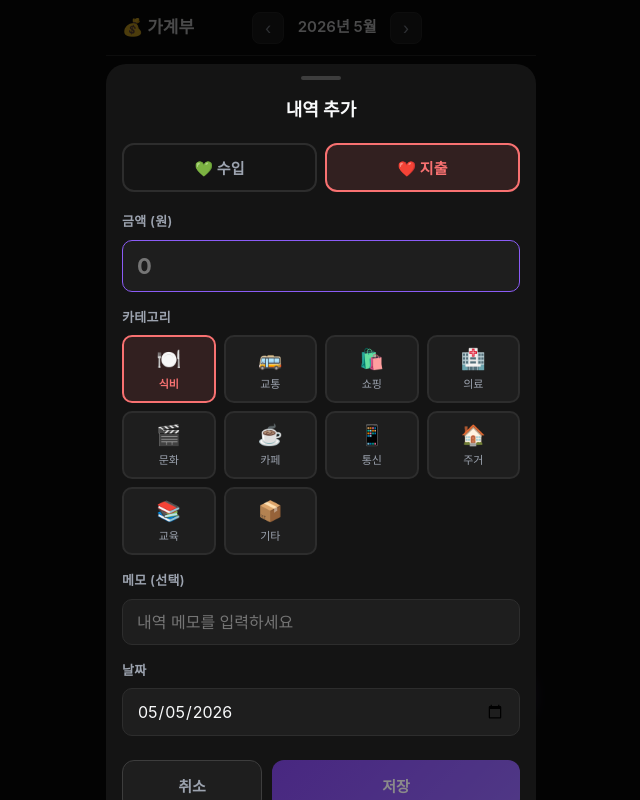
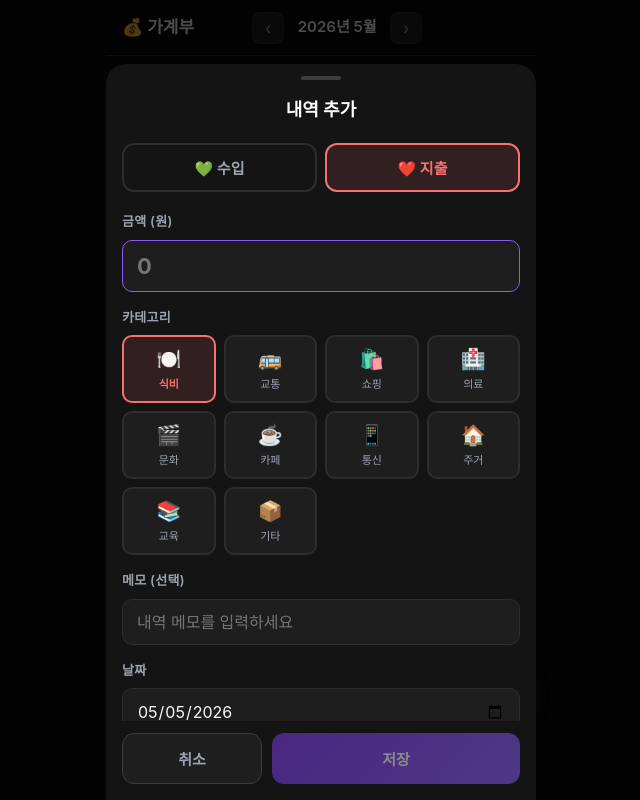
Before and after one commit to jmm654/budget-app, a React (Vite) app: page / in a window 1280 px wide. Both pictures are taken after a click on the button "내역 추가". Shown: the whole page, without its empty margins (319-959 px from the left). Built offline with nearby package versions, Linux system fonts and the light colour scheme.

Commit message:
fix: 팝업 바텀시트 구조 변경 - 헤더/스크롤영역/버튼 분리로 iOS 스크롤 근본 해결

```diff
--- a/src/components/SettingsScreen.js
+++ b/src/components/SettingsScreen.js
@@ -12,8 +12,11 @@ const PRESET_ICONS = ['🍕','🍺','🎮','🐶','🐱','✈️','🚗','⛽','
 
 /* ─── 카테고리 추가 폼 ─── */
 const catFormS = {
-  overlay: { position:'fixed', inset:0, background:'rgba(0,0,0,0.75)', zIndex:300, display:'flex', alignItems:'flex-end', justifyContent:'center', overflow:'hidden' },
-  sheet: { width:'100%', maxWidth:430, background:'#141414', borderRadius:'20px 20px 0 0', padding:'0 16px calc(24px + env(safe-area-inset-bottom,0px))', maxHeight:'90vh', overflowY:'scroll', WebkitOverflowScrolling:'touch', overscrollBehavior:'contain', touchAction:'pan-y' },
+  overlay: { position:'fixed', inset:0, background:'rgba(0,0,0,0.75)', zIndex:300, display:'flex', alignItems:'flex-end', justifyContent:'center' },
+  sheet: { width:'100%', maxWidth:430, background:'#141414', borderRadius:'20px 20px 0 0', maxHeight:'90vh', display:'flex', flexDirection:'column' },
+  sheetHeader: { padding:'0 16px', flexShrink:0 },
+  scrollContent: { flex:1, overflowY:'scroll', WebkitOverflowScrolling:'touch', overscrollBehavior:'contain', padding:'0 16px 8px' },
+  sheetFooter: { flexShrink:0, padding:'12px 16px calc(24px + env(safe-area-inset-bottom,0px))' },
   handle: { width:40, height:4, borderRadius:2, background:'#3D3D3D', margin:'12px auto 16px' },
   title: { fontSize:17, fontWeight:700, color:'#F9FAFB', textAlign:'center', marginBottom:20 },
   label: { fontSize:13, fontWeight:600, color:'#9CA3AF', marginBottom:8 },
@@ -55,10 +58,12 @@ function CategoryForm({ onSave, onClose }) {
   return (
     <div style={catFormS.overlay} onClick={(e) => { if (e.target === e.currentTarget) onClose(); }}>
       <div style={catFormS.sheet}>
+        <div style={catFormS.sheetHeader}>
           <div style={catFormS.handle} />
           <div style={catFormS.title}>카테고리 추가</div>
+        </div>
 
-        {/* 미리보기 */}
+        <div style={catFormS.scrollContent}>
           <div style={catFormS.previewRow}>
             <div style={catFormS.previewIcon(color)}>{finalIcon}</div>
             <div>
@@ -67,18 +72,15 @@ function CategoryForm({ onSave, onClose }) {
             </div>
           </div>
 
-        {/* 수입/지출 */}
           <div style={catFormS.label}>종류</div>
           <div style={catFormS.typeRow}>
             <button style={catFormS.typeBtn(type === 'income', '#10B981')} onClick={() => setType('income')}>💚 수입</button>
             <button style={catFormS.typeBtn(type === 'expense', '#F87171')} onClick={() => setType('expense')}>❤️ 지출</button>
           </div>
 
-        {/* 이름 */}
           <div style={catFormS.label}>카테고리 이름</div>
           <input style={catFormS.input} type="text" placeholder="예: 반려동물" value={name} onChange={(e) => setName(e.target.value)} maxLength={8} autoFocus />
 
-        {/* 아이콘 선택 */}
           <div style={catFormS.label}>아이콘 선택</div>
           <div style={catFormS.iconGrid}>
             {PRESET_ICONS.map((ic) => (
@@ -96,17 +98,19 @@ function CategoryForm({ onSave, onClose }) {
             maxLength={2}
           />
 
-        {/* 색상 선택 */}
           <div style={catFormS.label}>색상</div>
           <div style={catFormS.colorGrid}>
             {PRESET_COLORS.map((c) => (
               <button key={c} style={catFormS.colorBtn(c, color === c)} onClick={() => setColor(c)} />
             ))}
           </div>
+        </div>
 
+        <div style={catFormS.sheetFooter}>
           <div style={catFormS.btnRow}>
             <button style={catFormS.cancelBtn} onClick={onClose}>취소</button>
             <button style={catFormS.saveBtn(canSave)} onClick={handleSave} disabled={!canSave}>추가하기</button>
+          </div>
         </div>
       </div>
     </div>
@@ -146,8 +150,11 @@ const s = {
   toggleBtn: (active) => ({ flex:1, padding:'8px', borderRadius:8, background: active ? 'rgba(16,185,129,0.15)' : 'rgba(107,114,128,0.15)', color: active ? '#10B981' : '#6B7280', fontSize:12, fontWeight:600, border:`1px solid ${active ? '#10B981' : '#3D3D3D'}`, cursor:'pointer' }),
   deleteBtn: { padding:'8px 12px', borderRadius:8, background:'rgba(239,68,68,0.1)', color:'#EF4444', fontSize:12, fontWeight:600, border:'1px solid rgba(239,68,68,0.3)', cursor:'pointer' },
   emptyWrap: { textAlign:'center', color:'#6B7280', padding:'24px 0', fontSize:13 },
-  overlay: { position:'fixed', inset:0, background:'rgba(0,0,0,0.75)', zIndex:200, display:'flex', alignItems:'flex-end', justifyContent:'center', overflow:'hidden' },
-  sheet: { width:'100%', maxWidth:430, background:'#141414', borderRadius:'20px 20px 0 0', padding:'0 16px calc(20px + env(safe-area-inset-bottom,0px))', maxHeight:'88vh', overflowY:'scroll', WebkitOverflowScrolling:'touch', overscrollBehavior:'contain', touchAction:'pan-y' },
+  overlay: { position:'fixed', inset:0, background:'rgba(0,0,0,0.75)', zIndex:200, display:'flex', alignItems:'flex-end', justifyContent:'center' },
+  sheet: { width:'100%', maxWidth:430, background:'#141414', borderRadius:'20px 20px 0 0', maxHeight:'88vh', display:'flex', flexDirection:'column' },
+  sheetHeader: { padding:'0 16px', flexShrink:0 },
+  scrollContent: { flex:1, overflowY:'scroll', WebkitOverflowScrolling:'touch', overscrollBehavior:'contain', padding:'0 16px 8px' },
+  sheetFooter: { flexShrink:0, padding:'12px 16px calc(20px + env(safe-area-inset-bottom,0px))' },
   handle: { width:40, height:4, borderRadius:2, background:'#3D3D3D', margin:'12px auto 16px' },
   sheetTitle: { fontSize:17, fontWeight:700, color:'#F9FAFB', marginBottom:20, textAlign:'center' },
   label: { fontSize:13, fontWeight:600, color:'#9CA3AF', marginBottom:8 },
@@ -155,7 +162,7 @@ const s = {
   select: { width:'100%', background:'#1E1E1E', border:'1px solid #2D2D2D', borderRadius:10, padding:'12px 14px', color:'#F9FAFB', fontSize:15, marginBottom:14, appearance:'none' },
   typeRow: { display:'flex', gap:8, marginBottom:14 },
   typeBtn: (active, color) => ({ flex:1, padding:'10px', borderRadius:10, border:`2px solid ${active ? color : '#2D2D2D'}`, background: active ? color+'22' : 'transparent', color: active ? color : '#9CA3AF', fontSize:14, fontWeight:700, cursor:'pointer' }),
-  btnRow: { display:'flex', gap:10, marginTop:4 },
+  btnRow: { display:'flex', gap:10 },
   cancelBtn: { flex:1, padding:'13px', borderRadius:12, background:'#1E1E1E', border:'1px solid #3D3D3D', color:'#9CA3AF', fontSize:14, fontWeight:600, cursor:'pointer' },
   saveBtn: { flex:2, padding:'13px', borderRadius:12, background:'linear-gradient(135deg,#7C3AED,#8B5CF6)', color:'white', fontSize:14, fontWeight:700, cursor:'pointer', border:'none' },
 };
@@ -190,9 +197,12 @@ function AddRecurringForm({ categories, onSave, onClose }) {
   return (
     <div style={s.overlay} onClick={(e) => { if (e.target === e.currentTarget) onClose(); }}>
       <div style={s.sheet}>
+        <div style={s.sheetHeader}>
           <div style={s.handle} />
           <div style={s.sheetTitle}>반복 내역 추가</div>
+        </div>
 
+        <div style={s.scrollContent}>
           <div style={s.label}>수입/지출</div>
           <div style={s.typeRow}>
             <button style={s.typeBtn(type === 'income', '#10B981')} onClick={() => { setType('income'); setCategory(cats[0]?.id || 'salary'); }}>💚 수입</button>
@@ -235,10 +245,13 @@ function AddRecurringForm({ categories, onSave, onClose }) {
               </select>
             </>
           )}
+        </div>
 
+        <div style={s.sheetFooter}>
           <div style={s.btnRow}>
             <button style={s.cancelBtn} onClick={onClose}>취소</button>
             <button style={{ ...s.saveBtn, opacity: !amount ? 0.5 : 1 }} onClick={handleSave} disabled={!amount}>저장</button>
+          </div>
         </div>
       </div>
     </div>
--- a/src/components/TransactionForm.js
+++ b/src/components/TransactionForm.js
@@ -10,19 +10,27 @@ const s = {
     display: 'flex',
     alignItems: 'flex-end',
     justifyContent: 'center',
-    overflow: 'hidden',
   },
   sheet: {
     width: '100%',
     maxWidth: 430,
     background: '#141414',
     borderRadius: '20px 20px 0 0',
-    padding: '0 16px calc(16px + env(safe-area-inset-bottom, 0px))',
     maxHeight: '92vh',
+    display: 'flex',
+    flexDirection: 'column',
+  },
+  sheetHeader: { padding: '0 16px', flexShrink: 0 },
+  scrollContent: {
+    flex: 1,
     overflowY: 'scroll',
     WebkitOverflowScrolling: 'touch',
     overscrollBehavior: 'contain',
-    touchAction: 'pan-y',
+    padding: '0 16px 8px',
+  },
+  sheetFooter: {
+    flexShrink: 0,
+    padding: '12px 16px calc(16px + env(safe-area-inset-bottom, 0px))',
   },
   handle: {
     width: 40,
@@ -83,7 +91,7 @@ const s = {
   }),
   catIcon: { fontSize: 20 },
   catLabel: (active, color) => ({ fontSize: 11, color: active ? color : '#9CA3AF', fontWeight: active ? 700 : 400, textAlign: 'center' }),
-  btnRow: { display: 'flex', gap: 10, marginTop: 8 },
+  btnRow: { display: 'flex', gap: 10 },
   cancelBtn: {
     flex: 1,
     padding: '14px',
@@ -170,10 +178,12 @@ export default function TransactionForm({ editingId, transactions, categories, o
   return (
     <div style={s.overlay} onClick={handleOverlayClick}>
       <div style={s.sheet}>
+        <div style={s.sheetHeader}>
           <div style={s.handle} />
           <div style={s.sheetTitle}>{editingId ? '내역 수정' : '내역 추가'}</div>
+        </div>
 
-        {/* Type Toggle */}
+        <div style={s.scrollContent}>
           <div style={s.typeRow}>
             <button style={s.typeBtn(type === 'income', '#10B981')} onClick={() => setType('income')}>
               💚 수입
@@ -183,7 +193,6 @@ export default function TransactionForm({ editingId, transactions, categories, o
             </button>
           </div>
 
-        {/* Amount */}
           <div style={s.label}>금액 (원)</div>
           <input
             style={s.amountInput}
@@ -195,7 +204,6 @@ export default function TransactionForm({ editingId, transactions, categories, o
             autoFocus
           />
 
-        {/* Category */}
           <div style={s.label}>카테고리</div>
           <div style={s.catGrid}>
             {filteredCats.map((c) => (
@@ -206,7 +214,6 @@ export default function TransactionForm({ editingId, transactions, categories, o
             ))}
           </div>
 
-        {/* Description */}
           <div style={s.label}>메모 (선택)</div>
           <input
             style={s.input}
@@ -217,7 +224,6 @@ export default function TransactionForm({ editingId, transactions, categories, o
             maxLength={50}
           />
 
-        {/* Date */}
           <div style={s.label}>날짜</div>
           <input
             style={s.input}
@@ -226,8 +232,9 @@ export default function TransactionForm({ editingId, transactions, categories, o
             onChange={(e) => setDate(e.target.value)}
             max={today}
           />
+        </div>
 
-        {/* Buttons */}
+        <div style={s.sheetFooter}>
           <div style={s.btnRow}>
             <button style={s.cancelBtn} onClick={onClose}>취소</button>
             <button
@@ -240,5 +247,6 @@ export default function TransactionForm({ editingId, transactions, categories, o
           </div>
         </div>
       </div>
+    </div>
   );
 }
```
Lines whose indentation alone changed are shown as unchanged.
